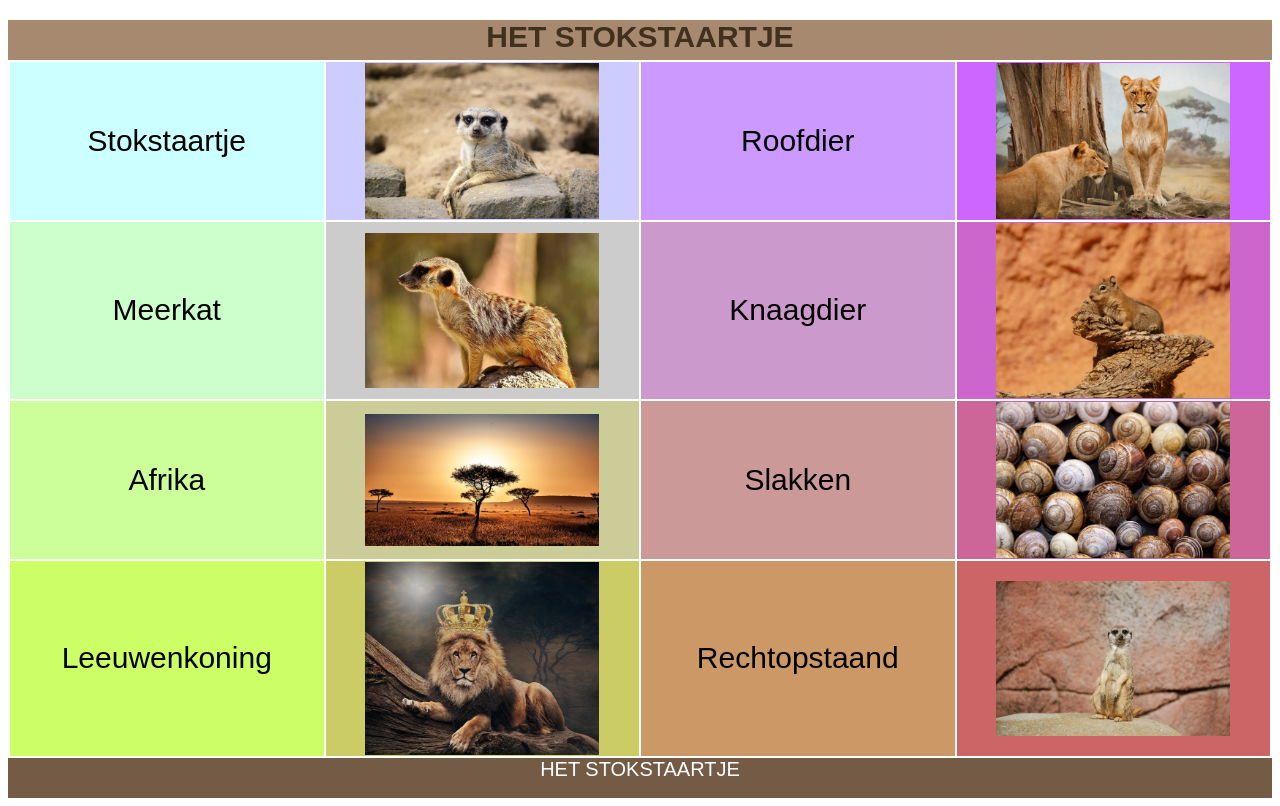
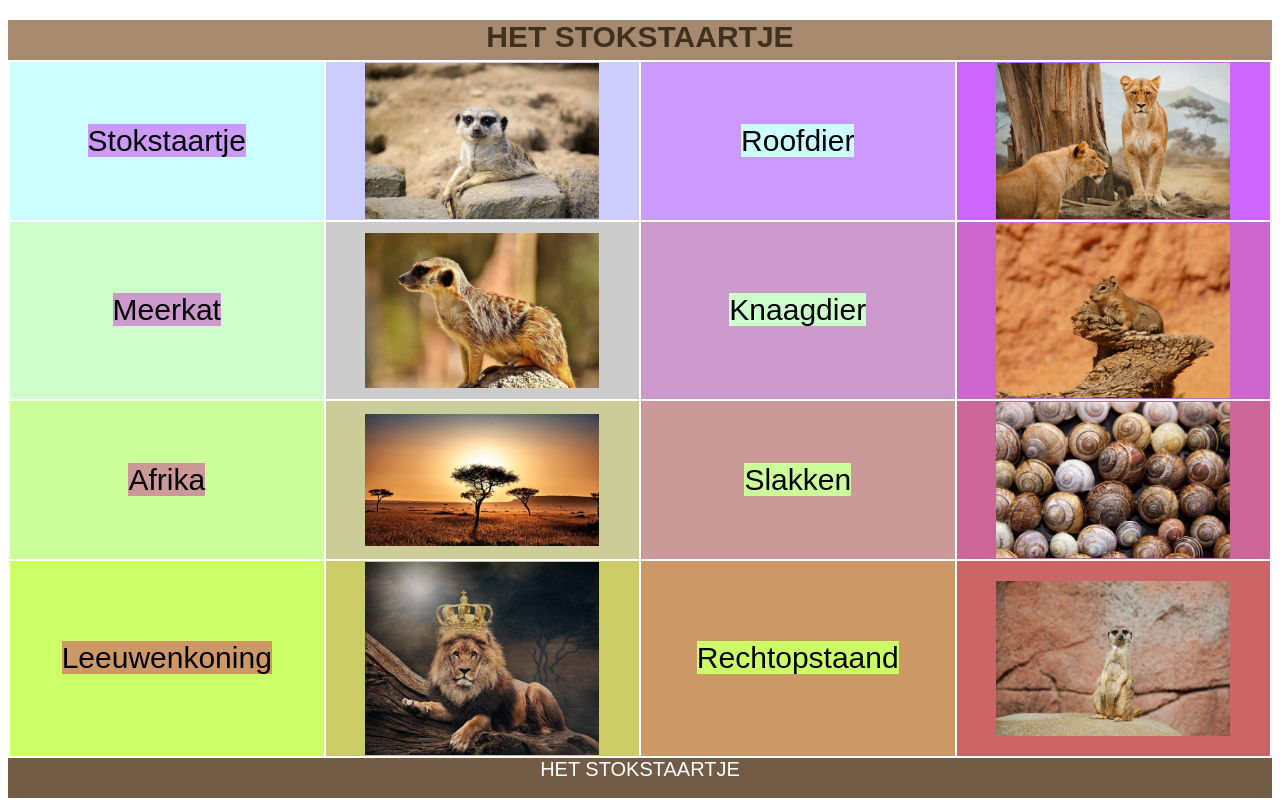
Before and after one commit to Davevdl89/stokstaartje, a plain HTML site: page HW_les12/index.html in a window 1280 px wide. Drawn offline with Linux system fonts and the light colour scheme.

Commit message:
Update style.css

```diff
--- a/HW_les12/CSS/style.css
+++ b/HW_les12/CSS/style.css
@@ -51,12 +51,20 @@ img {
   background-color: #CCFFFF;
 }
 
+#stokstaartje_tekst {
+  background-color: #CC99FF;
+}
+
 #afbeelding_stokstaartje {
   background-color: #CCCCFF;
 }
 
 #roofdier {
   background-color: #CC99FF;
+}
+
+#roofdier_tekst{
+  background-color: #CCFFFF;
 }
 
 #afbeelding_roofdier {
@@ -67,12 +75,20 @@ img {
   background-color: #CCFFCC;
 }
 
+#meerkat_tekst {
+  background-color: #CC99CC;
+}
+
 #afbeelding_meerkat {
   background-color: #CCCCCC;
 }
 
 #knaagdier {
   background-color: #CC99CC;
+}
+
+#knaagdier_tekst {
+  background-color: #CCFFCC;
 }
 
 #afbeelding_knaagdier {
@@ -83,12 +99,20 @@ img {
   background-color: #CCFF99;
 }
 
+#afrika_tekst {
+  background-color: #CC9999;
+}
+
 #afbeelding_afrika {
   background-color: #CCCC99;
 }
 
 #slakken {
   background-color: #CC9999;
+}
+
+#slakken_tekst {
+  background-color: #CCFF99;
 }
 
 #afbeelding_slakken {
@@ -99,6 +123,10 @@ img {
   background-color: #CCFF66;
 }
 
+#leeuwenkoning_tekst {
+  background-color: #CC9966;
+}
+
 #afbeelding_leeuwenkoning {
   background-color: #CCCC66;
 }
@@ -107,6 +135,10 @@ img {
   background-color: #CC9966;
 }
 
+#rechtopstaand_tekst {
+  background-color: #CCFF66;
+}
+
 #afbeelding_rechtopstaand {
   background-color: #CC6666;
 }
```
